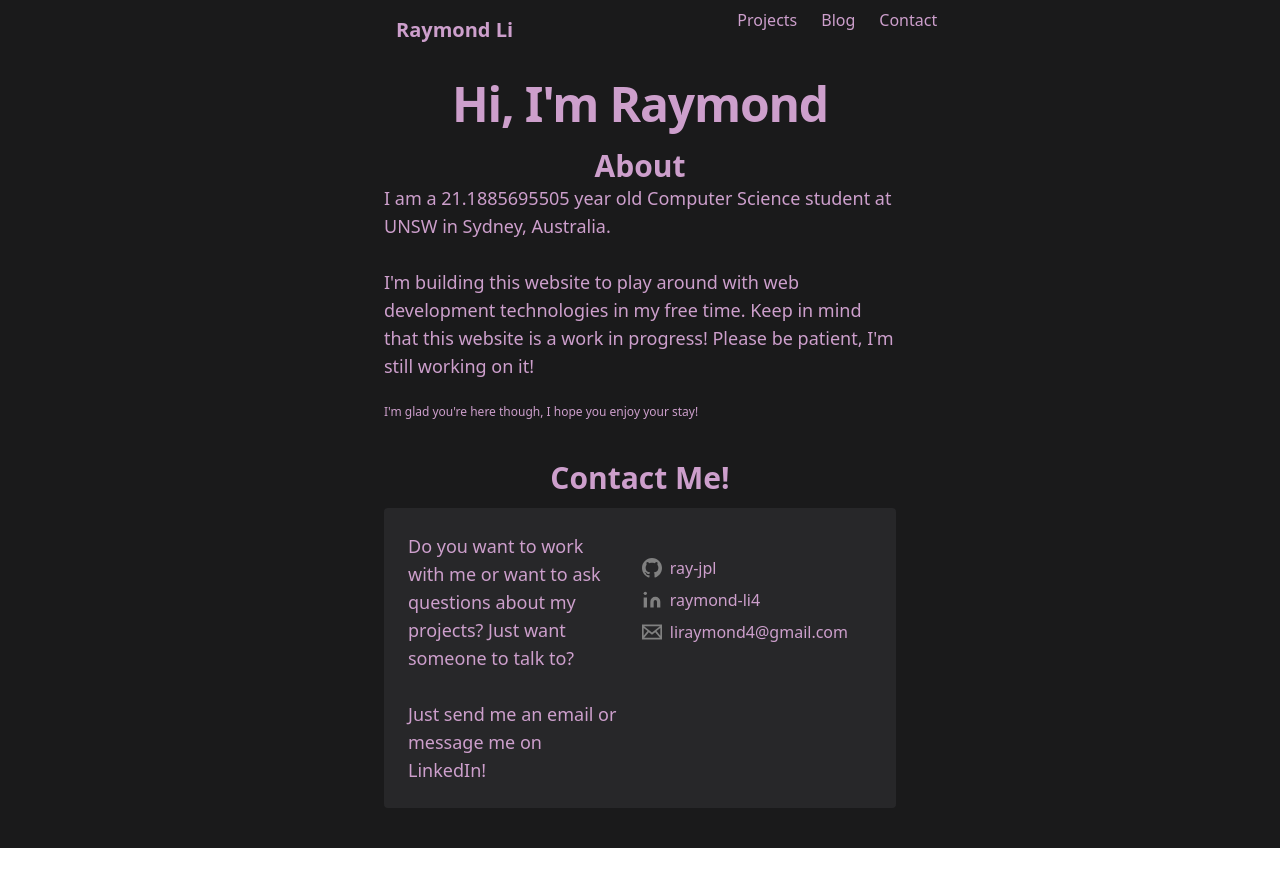
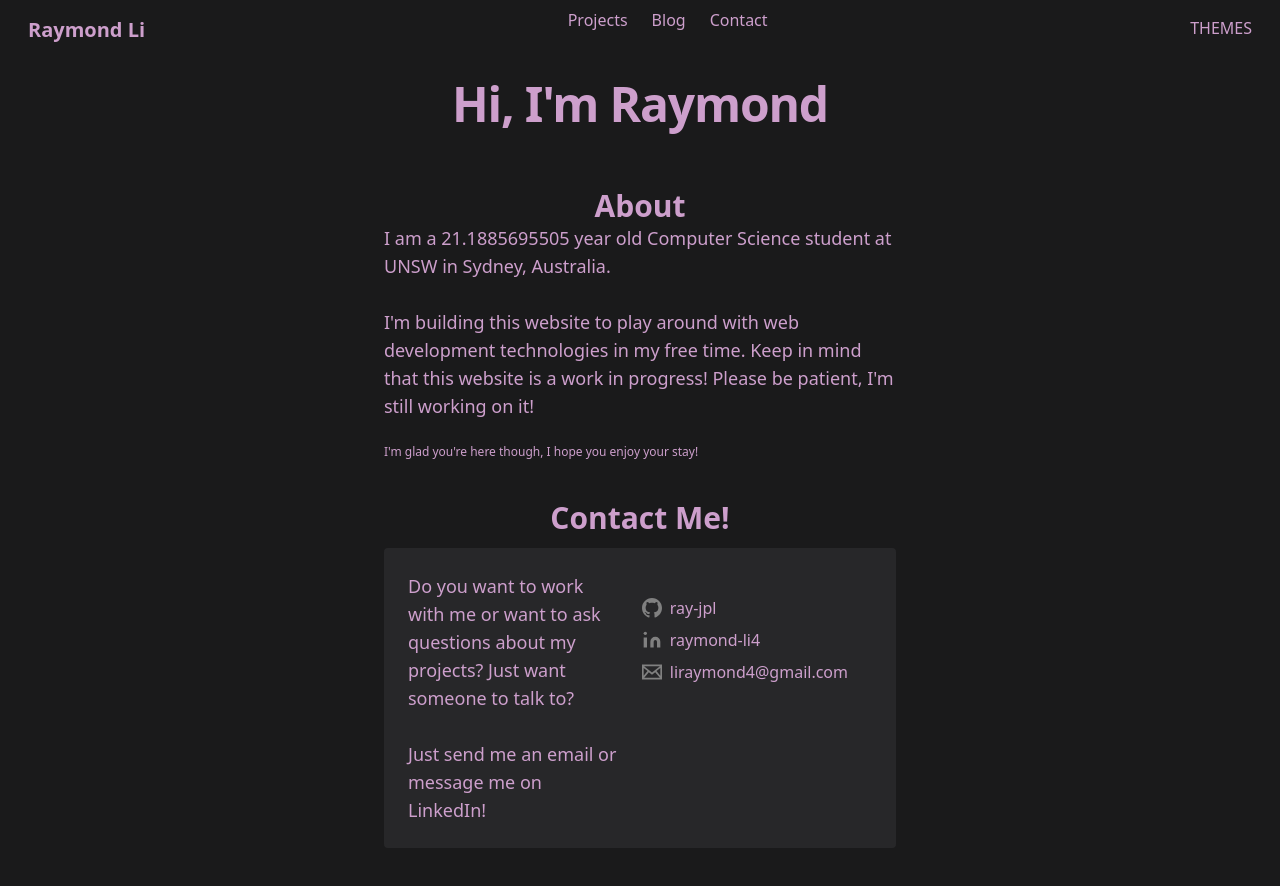
Before and after one commit to ray-jpl/nextjs-blog, a Next.js app: page / in a window 1280 px wide. Before the commit the page ends 848 px from the top, so only its background shows below. Built offline with nearby package versions, Linux system fonts and the light colour scheme.

Commit message:
Abstracted Navbar

```diff
--- a/src/components/Layout.tsx
+++ b/src/components/Layout.tsx
@@ -1,5 +1,6 @@
 import Head from 'next/head';
 import Link from 'next/link';
+import Navbar from './Navbar';
 
 const name = "Hi, I'm Raymond";
 export const siteTitle = 'Raymond Li';
@@ -29,21 +30,10 @@ export default function Layout({
           <meta name="twitter:card" content="summary_large_image" />
         </Head>
 
-        <header className="w-screen mb-5 flex flex-col items-center">
-          <nav className="w-2/5 my-2 flex flex-row justify-between">
-            <div className="p-2 mx-1 rounded-lg hover:bg-skin-muted text-xl font-bold">
-              <Link href="/">{siteTitle}</Link>
-            </div>
-
-            <div className="w-1/3 flex justify-between margin-0">
-              <Link href="/projects"><a className="p-2 mx-1 rounded-lg hover:bg-skin-muted">Projects</a></Link>
-              <Link href="/blog"><a className="p-2 mx-1 rounded-lg hover:bg-skin-muted">Blog</a></Link>
-              <Link href="/#contact"><a className="p-2 mx-1 rounded-lg hover:bg-skin-muted">Contact</a></Link>
-            </div>
-          </nav>
-
+        <header className="w-full mb-5 flex flex-col items-center">
+          <Navbar/>
           {home ? (
-              <h1 className="mt-5 text-5xl font-black tracking-tight">{name}</h1>
+              <h1 className="mt-5 mb-10 text-5xl font-black tracking-tight">{name}</h1>
           ) : (
             <></>
           )}
--- /dev/null
+++ b/src/components/Navbar.tsx
@@ -0,0 +1,28 @@
+import React from "react";
+import Link from 'next/link';
+import { siteTitle } from "./Layout";
+
+const Navbar: React.FC = () => {
+  return (
+    <nav className="w-full px-4 my-2 flex flex-row justify-between">
+      <div className="p-2 mx-1 rounded-lg hover:bg-skin-fillDark text-xl font-bold hover:text-skin-accent">
+        <Link href="/">{siteTitle}</Link>
+      </div>
+
+      <div className="flex margin-0">
+        <Link href="/projects"><a className="p-2 mx-1 rounded-lg hover:bg-skin-fillDark hover:text-skin-accent">Projects</a></Link>
+        <Link href="/blog"><a className="p-2 mx-1 rounded-lg hover:bg-skin-fillDark hover:text-skin-accent">Blog</a></Link>
+        <Link href="/#contact"><a className="p-2 mx-1 rounded-lg hover:bg-skin-fillDark hover:text-skin-accent">Contact</a></Link>
+      </div>
+
+      <div>
+        <div className="p-2 mx-1 rounded-lg hover:bg-skin-fillDark">
+          THEMES
+        </div>
+      </div>
+    </nav>
+
+  )
+}
+
+export default Navbar
```
